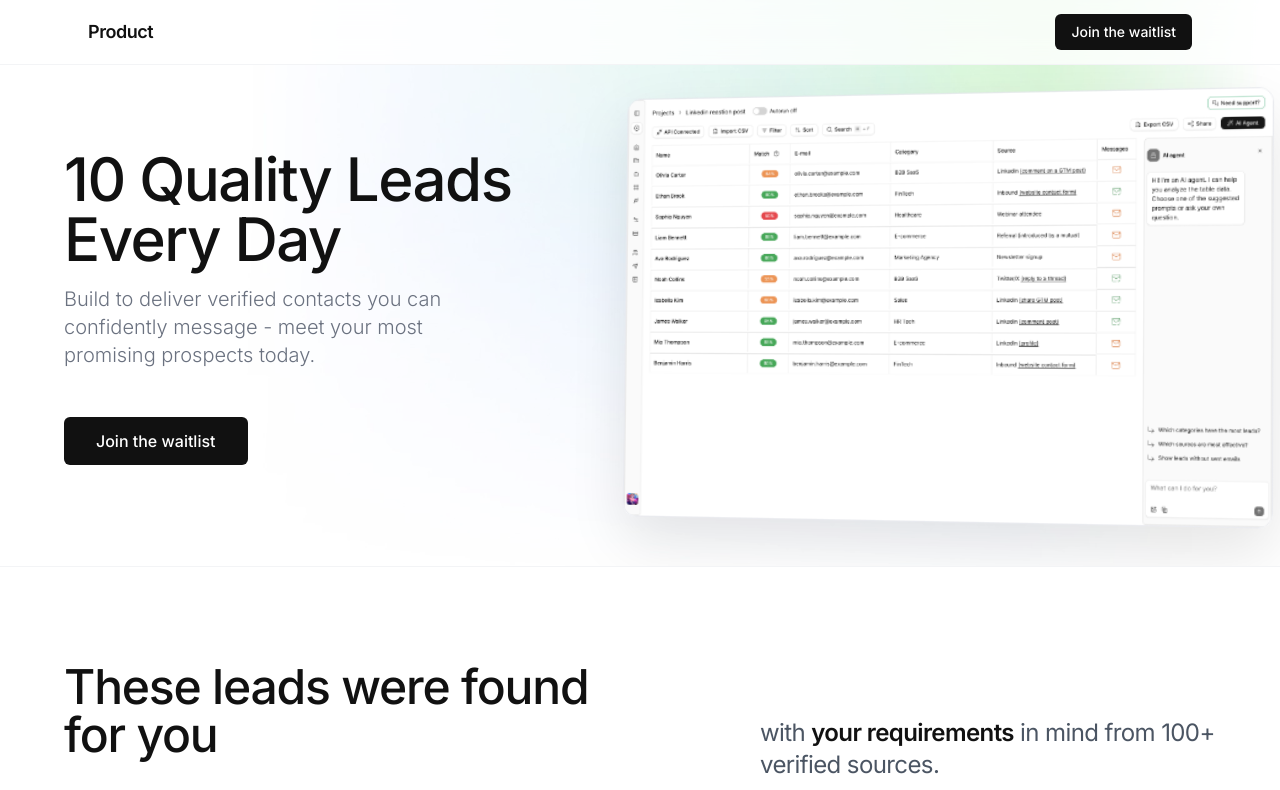
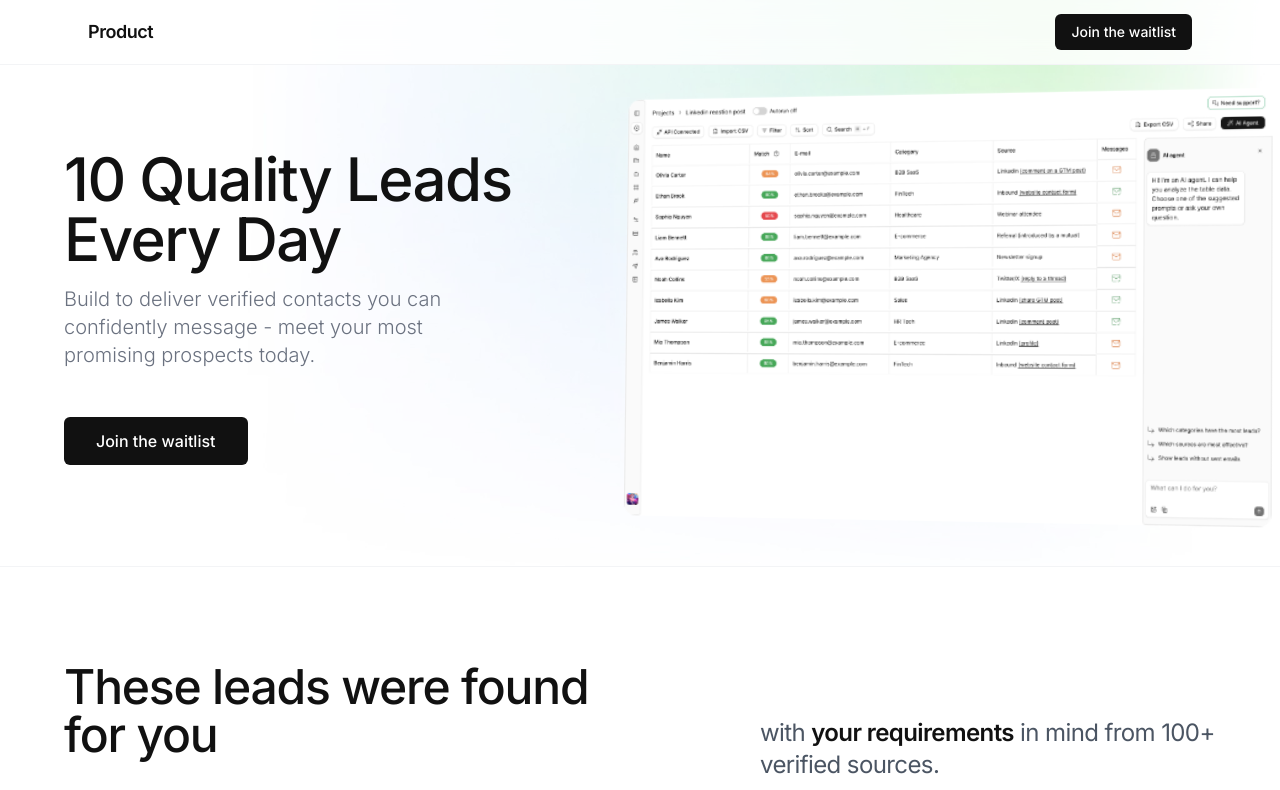
Before and after one commit to Nueve-Info/bet1-gridGPT-founder, a React (Vite) app: page / in a window 1280 px wide. Shown: the top 790 px of the page. Built offline with nearby package versions, Linux system fonts and the light colour scheme; grey boxes are pictures that could not be loaded; some icons are missing.

Commit message:
style: change hero image shadow to white glow

```diff
--- a/src/LandingPage.tsx
+++ b/src/LandingPage.tsx
@@ -323,7 +323,7 @@ export default function LandingPage() {
                     <img
                         src="/assets/dashboard-preview.png"
                         alt="Platform Preview"
-                        className="w-full h-auto rounded-xl border border-gray-200/80 shadow-[0_20px_50px_rgb(0,0,0,0.1)]"
+                        className="w-full h-auto rounded-xl border border-white/20 shadow-[0_20px_50px_rgba(255,255,255,0.3)]"
                     />
                 </div>
             </Tilt>
```
